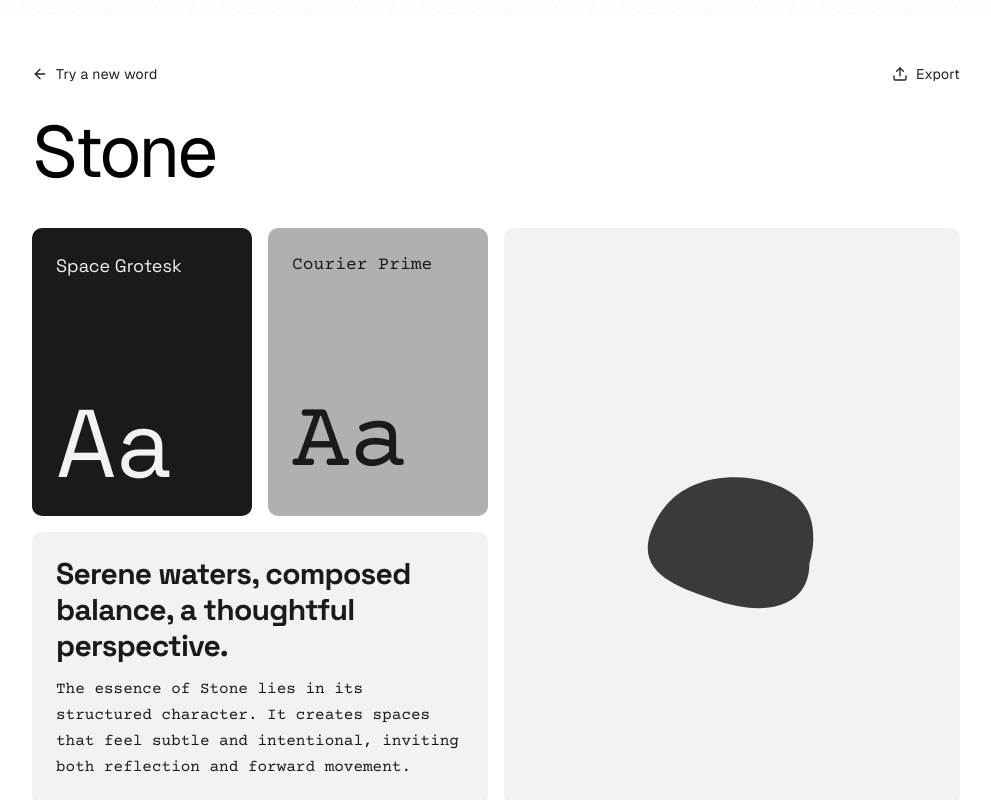
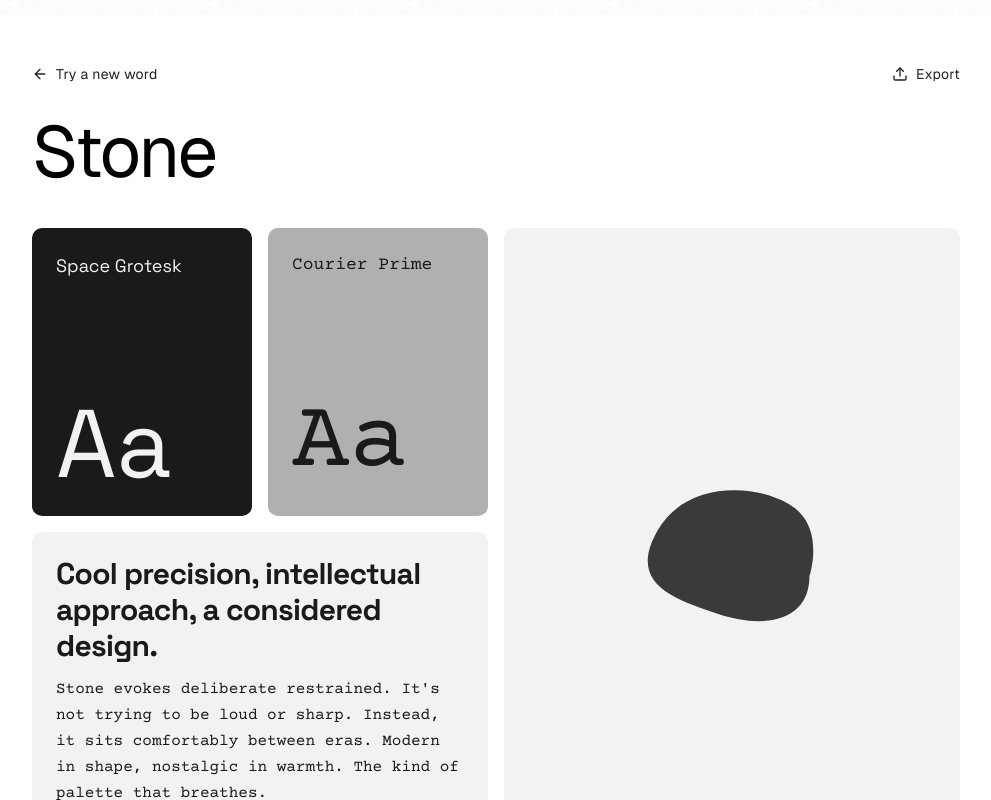
Before and after one commit to alantippins/moodboard-app, a Next.js app: page / in a window 1280 px wide. Both pictures are taken after a click on the button "Stone". Shown: the top 800 px of the page, without its empty margins (144-1135 px from the left). Built offline with nearby package versions, Linux system fonts and the light colour scheme.

Commit message:
more fixes

```diff
--- a/src/app/globals.css
+++ b/src/app/globals.css
@@ -1,6 +1,5 @@
 @import "tailwindcss";
 @import "tw-animate-css";
-
 
 @theme inline {
   --color-background: var(--background);
@@ -50,7 +49,7 @@
   --card-foreground: #222222;
   --popover: #ffffff;
   --popover-foreground: #222222;
-  --primary: #4e2e20;
+  --primary: #061717;
   --primary-foreground: #f8f8f8;
   --secondary: #f5f5f5;
   --secondary-foreground: #4e2e20;
@@ -61,7 +60,7 @@
   --destructive: #e4572e;
   --border: #e5e5e5;
   --input: #e5e5e5;
-  --ring: #c0b283;
+  --ring: #061717;
   --chart-1: #b48a78;
   --chart-2: #6c8cbf;
   --chart-3: #4a6fa5;
--- a/src/components/Moodboard.tsx
+++ b/src/components/Moodboard.tsx
@@ -2,7 +2,7 @@
 
 import Link from "next/link";
 import { ArrowLeft, Play, Upload } from "lucide-react";
-import { useState, useEffect, useRef } from "react";
+import { useState, useEffect, useRef, useMemo } from "react";
 import { motion } from "framer-motion";
 import { getAudioForMood } from "./mood-audio-map";
 import { Howl } from "howler";
@@ -551,6 +551,7 @@
 }
 
 export default function Moodboard({ mood, palette, onBack }: MoodboardProps) {
+  const presetMoods = useMemo(() => ["stone", "celestial", "dusty peach"], []);
   const soundRef = useRef<Howl | null>(null);
   const [isPlaying, setIsPlaying] = useState(false);
   const [mounted, setMounted] = useState(false);
@@ -608,24 +609,36 @@
     noise();
   }, []);
 
-  if (!mounted) return null;
+  // Always use local palettes for presets, API palette for generated moods
+  const resolvedPalette = useMemo(() => {
+    if (!mounted) return null;
 
-  // Always use local palettes for presets, API palette for generated moods
-  const presetMoods = ["stone", "celestial", "dusty peach"];
-  let resolvedPalette: Palette | null = null;
-  if (mood && presetMoods.includes(mood)) {
-    resolvedPalette = palettes[mood as keyof typeof palettes];
-  } else if (palette) {
-    resolvedPalette = palette;
-  }
+    if (mood && presetMoods.includes(mood)) {
+      return palettes[mood as keyof typeof palettes];
+    } else if (palette) {
+      return palette;
+    }
+    return null;
+  }, [mood, palette, presetMoods, mounted]);
+
+  // Memoize heading and description based on resolved palette
+  const heading = useMemo(() =>
+    resolvedPalette ? generateHeading(resolvedPalette) : '',
+    [resolvedPalette]
+  );
+
+  const description = useMemo(() =>
+    resolvedPalette ? generateDescription(resolvedPalette) : '',
+    [resolvedPalette]
+  );
 
   // Reverse so that 0 is lightest, 3 is darkest
-  const sortedSwatches = spreadSwatchesByLightness(
-    resolvedPalette?.swatches || []
-  ).reverse();
+  const sortedSwatches = useMemo(() =>
+    spreadSwatchesByLightness(resolvedPalette?.swatches || []).reverse(),
+    [resolvedPalette]
+  );
 
-  console.log("Mood:", mood, "Resolved Palette:", resolvedPalette);
-  if (!resolvedPalette) {
+  if (!mounted || !resolvedPalette) {
     return (
       <div className="flex flex-col items-center justify-center h-full">
         <div className="text-2xl font-bold mb-2">No mood selected</div>
@@ -812,7 +825,7 @@
                     fontWeight: 600,
                   }}
                 >
-                  {generateHeading(resolvedPalette)}
+                  {heading}
                 </h2>
                 <p
                   className={`leading-relaxed ${
@@ -825,7 +838,7 @@
                     ),
                   }}
                 >
-                  {generateDescription(resolvedPalette)}
+                  {description}
                 </p>
               </div>
             </div>
--- a/src/components/StartScreen.tsx
+++ b/src/components/StartScreen.tsx
@@ -111,7 +111,8 @@
         } else {
           setError(data.error || "Failed to generate palette");
         }
-      } catch (err) {
+      } catch (error: unknown) {
+      console.error('Error generating palette:', error);
         setError("Error generating palette");
       } finally {
         setLoading(false);
```
